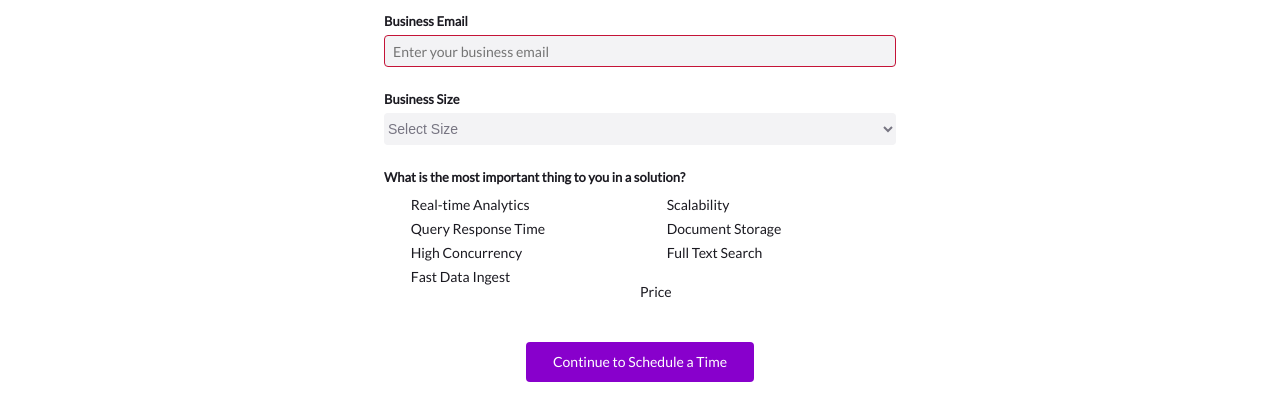
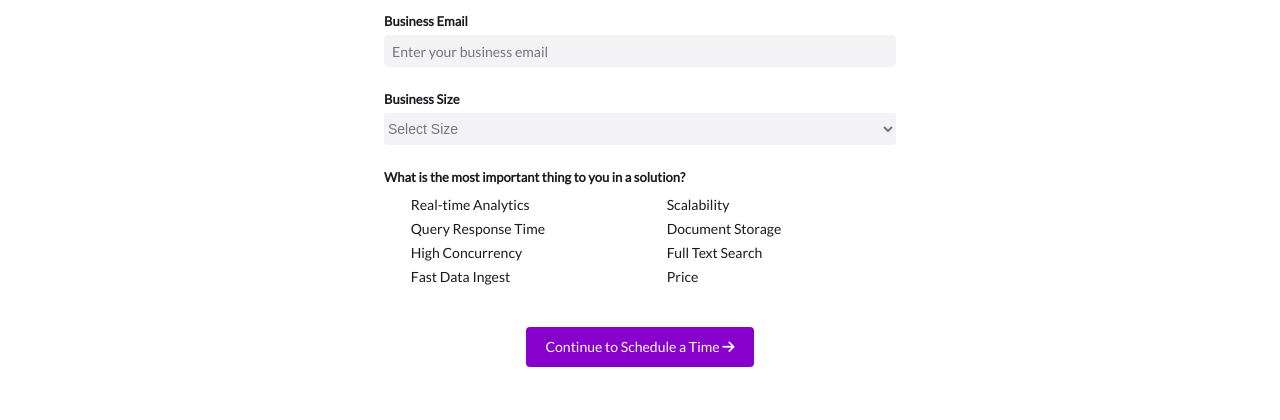
Before and after one commit to melfers/memsql_takehome, a plain HTML site: page index.html in a window 1280 px wide. Shown: the part 430-850 px from the top of the page. Drawn offline with Linux system fonts and the light colour scheme.

Commit message:
GH commit

```diff
--- a/index.html
+++ b/index.html
@@ -118,11 +118,21 @@
               />
               Full Text Search</label
             >
-            <input type="radio" id="solution8" name="solution" value="price" />
-            <label for="solution8">Price</label>
+            <label for="solution8"
+              ><input
+                type="radio"
+                id="solution8"
+                name="solution"
+                value="price"
+              />
+              Price</label
+            >
           </div>
         </div>
-        <button type="submit">Continue to Schedule a Time</button>
+        <button type="submit">
+          Continue to Schedule a Time
+          <i class="fas fa-arrow-right"></i>
+        </button>
       </form>
     </div>
     <script src="./scripts.js"></script>
--- a/scripts.js
+++ b/scripts.js
@@ -2,15 +2,13 @@ const form = document.getElementById("form");
 const businessSize = document.getElementById("business_size");
 const headerValue = document.querySelector(".header_text");
 const subHeaderValue = document.querySelector(".subheader_text");
+const calendarIcon = document.querySelector(".far");
 
 form.addEventListener("submit", handleSubmit);
 
+function formValidator() {}
+
 function handleSubmit(event) {
-  console.log("handle submit was called");
-  console.log(event);
-
-  console.log(form.solution.value);
-
   event.preventDefault();
   if (
     businessSize == "1-10" ||
@@ -22,10 +20,14 @@ function handleSubmit(event) {
     subHeaderValue.innerHTML =
       "We'll let you know when the next one is available";
     form.classList.add("hidden");
+    calendarIcon.classList.remove("fa-calendar-alt");
+    calendarIcon.classList.add("fa-calendar-times");
   } else {
     headerValue.innerHTML = "Awesome! We'll contact you shortly";
     subHeaderValue.innerHTML =
       "We'll send you an email with available times to meet";
     form.classList.add("hidden");
+    calendarIcon.classList.remove("fa-calendar-alt");
+    calendarIcon.classList.add("fa-calendar-check");
   }
 }
--- a/styles.css
+++ b/styles.css
@@ -156,12 +156,8 @@ select:hover {
   background-color: #f3f3f5;
 }
 
-#business_email:valid {
-  border: 1px solid #00873f;
-}
-
-#business_email:invalid {
-  border: 1px solid #c41337;
+button i {
+  font-size: 14px;
 }
 
 .hidden {
```
